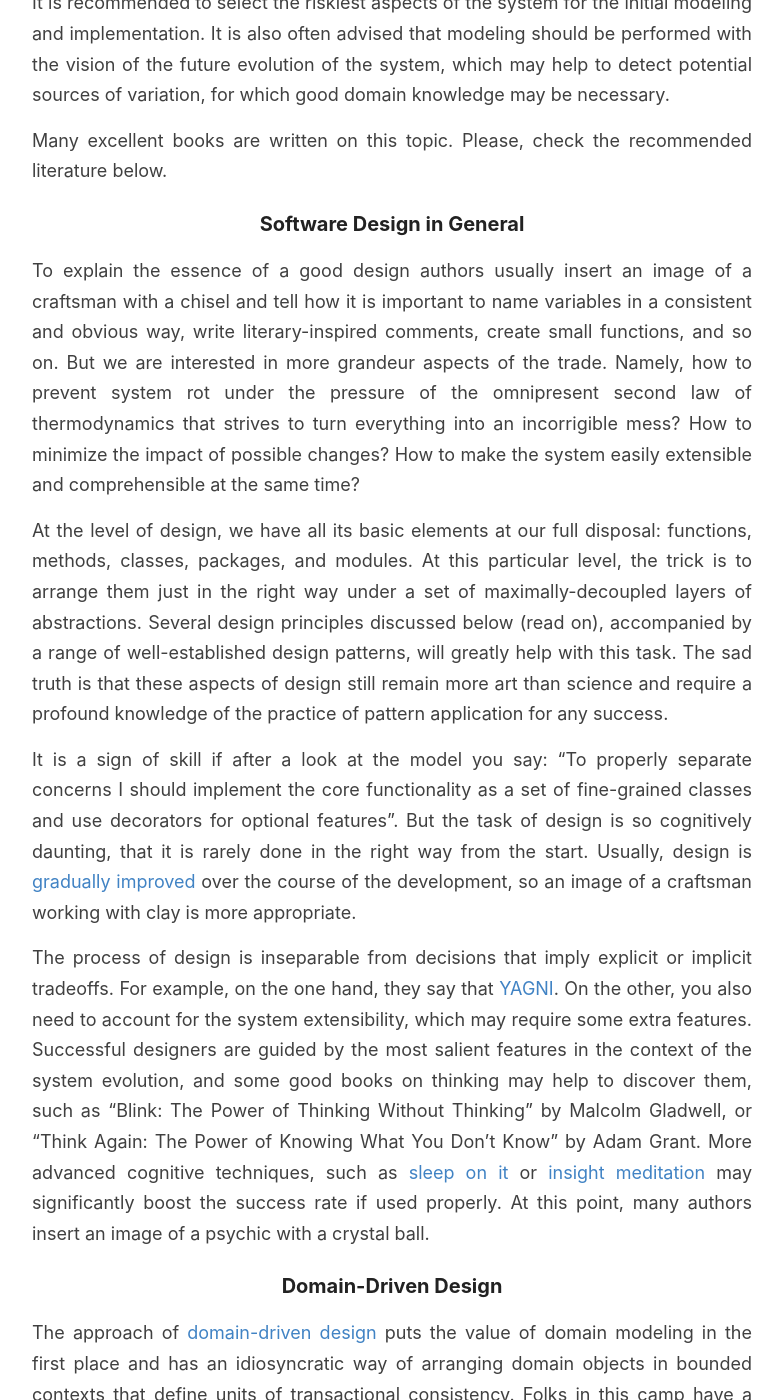
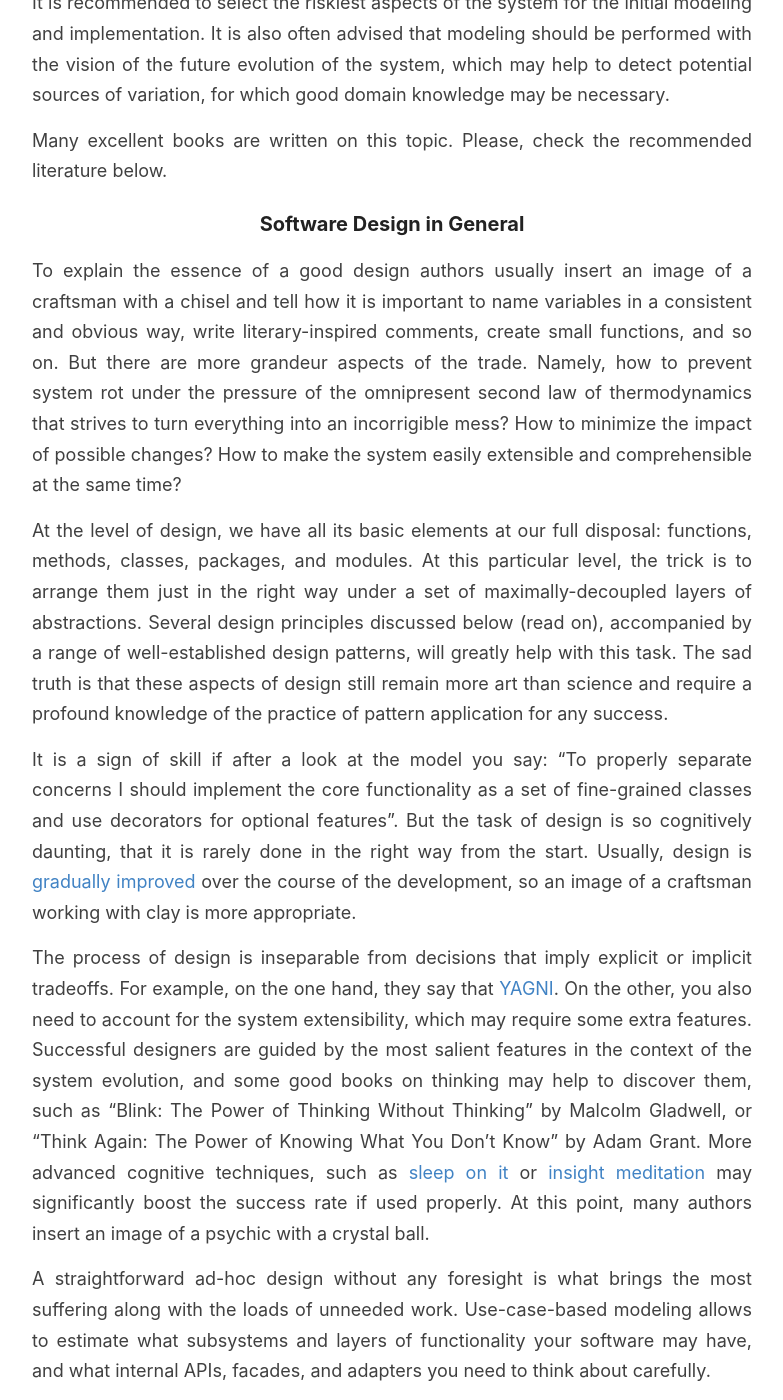
Before and after one commit to GChristensen/posts, a Jekyll site: the page built from _posts/2021-07-07-how-to-design-software-systems-qmark.md, in a window 1280 px wide and 1400 px high, scrolled down 2371 px. Shown: the whole window, without its empty margins (248-1031 px from the left). Built offline with Jekyll 4.4.1, drawn with Linux system fonts in a browser that asks for light colours.

Commit message:
post edit

```diff
--- a/_posts/2021-07-07-how-to-design-software-systems-qmark.md
+++ b/_posts/2021-07-07-how-to-design-software-systems-qmark.md
@@ -96,7 +96,7 @@ Many excellent books are written on this topic. Please, check the recommended li
 To explain the essence of a good design authors usually insert an image of a
 craftsman with a chisel and tell how it is important to name variables in a
 consistent and obvious way, write literary-inspired comments, create small
-functions, and so on. But we are interested in more grandeur aspects of the
+functions, and so on. But there are more grandeur aspects of the
 trade. Namely, how to prevent system rot under the pressure of the omnipresent
 second law of thermodynamics that strives to turn everything into an
 incorrigible mess? How to minimize the impact of possible changes? How to make
@@ -132,6 +132,11 @@ it](https://link.springer.com/article/10.3758/s13421-012-0256-7) or [insight
 meditation](https://www.sciencedirect.com/science/article/abs/pii/S1053810012000578)
 may significantly boost the success rate if used properly. At this point, many
 authors insert an image of a psychic with a crystal ball.
+
+A straightforward ad-hoc design without any foresight is what brings the most
+suffering along with the loads of unneeded work. Use-case-based modeling allows
+to estimate what subsystems and layers of functionality your software may have,
+and what internal APIs, facades, and adapters you need to think about carefully.
 
 ### Domain-Driven Design
 
```
